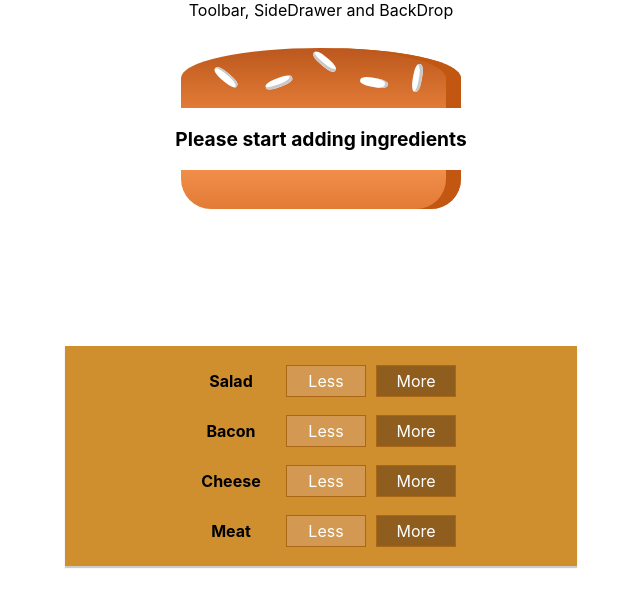
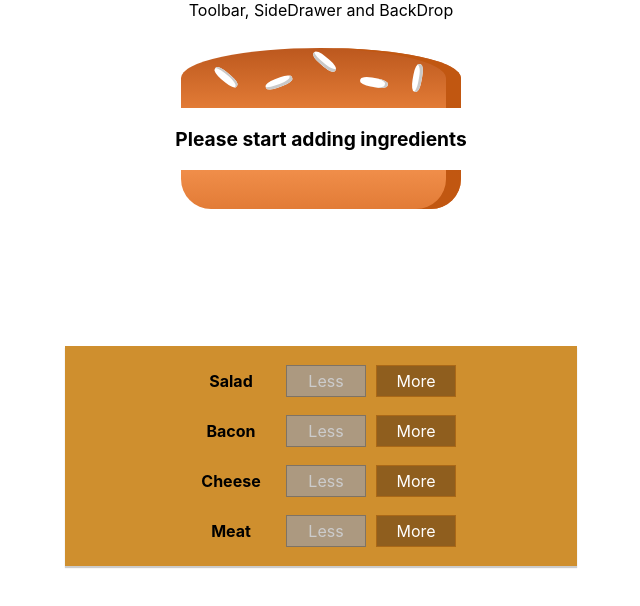
Before and after one commit to pankajks16/my-burger-app, a React app: page / in a window 1280 px wide. Shown: the top 606 px of the page, without its empty margins (319-959 px from the left). Built offline with nearby package versions, Linux system fonts and the light colour scheme.

Commit message:
Added the remove item handler and the button disble feature

```diff
--- a/src/components/Burger/BuildControls/BuildControl/BuildControl.js
+++ b/src/components/Burger/BuildControls/BuildControl/BuildControl.js
@@ -6,7 +6,7 @@
     return (
         <div className={classes.BuildControl}>
             <div className={classes.Label}>{props.label}</div>
-            <button className={classes.Less}>Less</button>
+            <button className={classes.Less} onClick={props.removed} disabled={props.disabled}>Less</button>
             <button className={classes.More} onClick={props.added}>More</button>
         </div>
     )
--- a/src/components/Burger/BuildControls/BuildControls.js
+++ b/src/components/Burger/BuildControls/BuildControls.js
@@ -14,8 +14,12 @@
     return (
         <div className={classes.BuildControls}>
             {controls.map(ctrl => (
-                <BuildControl key={ctrl.label} label={ctrl.label}
-                    added = {() => props.ingredientAdded(ctrl.type) }
+                <BuildControl
+                    key={ctrl.label}
+                    label={ctrl.label}
+                    added={() => props.ingredientAdded(ctrl.type)}
+                    removed={() => props.ingredientRemoved(ctrl.type)}
+                    disabled={props.disabled[ctrl.type]}
                 />
             ))}
         </div>
--- a/src/containers/BurgerBuilder/BurgerBuilder.js
+++ b/src/containers/BurgerBuilder/BurgerBuilder.js
@@ -10,8 +10,6 @@
 	bacon: 1.5,
 	meat: 2.1
 }
-
-
 
 class BurgerBuilder extends Component {
 
@@ -36,19 +34,42 @@
 		const additionalPrice = INGREDIENT_PRICES[type];
 		const oldPrice = this.state.totalPrice;
 		const newPrice = oldPrice + additionalPrice;
-		this.setState({ totalPrice: newPrice, ingredients: updatedIngredients});
+		this.setState({ totalPrice: newPrice, ingredients: updatedIngredients });
 	}
 
 	removeIngredientHandler = (type) => {
+		const oldCount = this.state.ingredients[type];
+		if (oldCount <= 0) {
+			return;
+		}
+		const updatedCount = oldCount - 1;
+		const updatedIngredients = {
+			...this.state.ingredients
+		}
 
+		updatedIngredients[type] = updatedCount;
+		const deductionalPrice = INGREDIENT_PRICES[type];
+		const oldPrice = this.state.totalPrice;
+		const newPrice = oldPrice - deductionalPrice;
+		this.setState({ totalPrice: newPrice, ingredients: updatedIngredients });
 	}
 
 	render() {
+		const disabledInfo = {
+			...this.state.ingredients
+		};
+
+		for (let key in disabledInfo) {
+			disabledInfo[key] = disabledInfo[key] <= 0
+		};
+
 		return (
 			<Aux>
 				<Burger ingredients={this.state.ingredients} />
 				<BuildControls
 					ingredientAdded={this.addIngredientHandler}
+					ingredientRemoved={this.removeIngredientHandler}
+					disabled={disabledInfo}
 				/>
 			</Aux>
 		);
```
